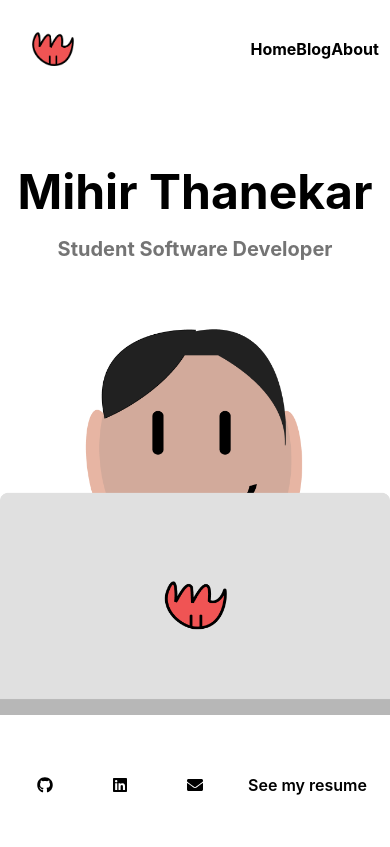
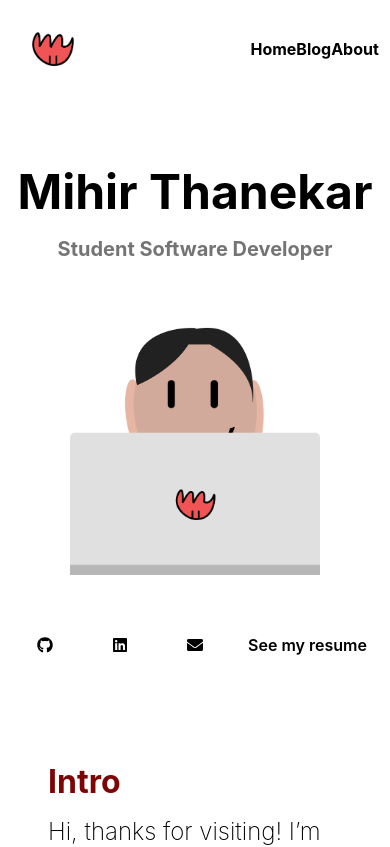
Before and after one commit to me-here/portfolio-site, a Next.js app: page / in a window 390 px wide. Shown: the top 847 px of the page. Built offline with nearby package versions, Linux system fonts and the light colour scheme.

Commit message:
Hero Image Responsiveness.

```diff
--- a/components/Hero.tsx
+++ b/components/Hero.tsx
@@ -6,6 +6,7 @@ import {
   SecondaryTitle,
   SpacedGroup,
 } from "../styles/global-styled";
+import { ScreenSize } from "../styles/style-constants";
 import SocialIcons from "./SocialIcons";
 
 export default function Hero() {
@@ -15,12 +16,16 @@ export default function Hero() {
         <Title>Mihir Thanekar</Title>
         <SecondaryTitle>Student Software Developer</SecondaryTitle>
       </CenteredSpacedGroup>
-      <Image
-        src="/hero_image.png"
-        alt="Cartoon Mihir with a laptop."
-        width={500}
-        height={500}
-      />
+
+      <ResponsiveHeroImage>
+        <Image
+          src="/hero_image.png"
+          alt="Cartoon Mihir with a laptop."
+          layout="fill"
+          //        width={500}
+          //       height={500}
+        />
+      </ResponsiveHeroImage>
       <CenteredSpacedGroup vertical="2rem">
         <SocialIcons />
       </CenteredSpacedGroup>
@@ -33,3 +38,18 @@ const CenteredSpacedGroup = styled(SpacedGroup)`
     text-align: center;
   }
 `;
+
+const ResponsiveHeroImage = styled.div`
+  width: 250px;
+  height: 250px;
+  position: relative;
+
+  @media only screen and (min-width: ${ScreenSize.medium}) {
+    height: 500px;
+    width: 500px;
+  }
+  @media only screen and (min-width: ${ScreenSize.large}) {
+    height: 700px;
+    width: 700px;
+  }
+`;
```
